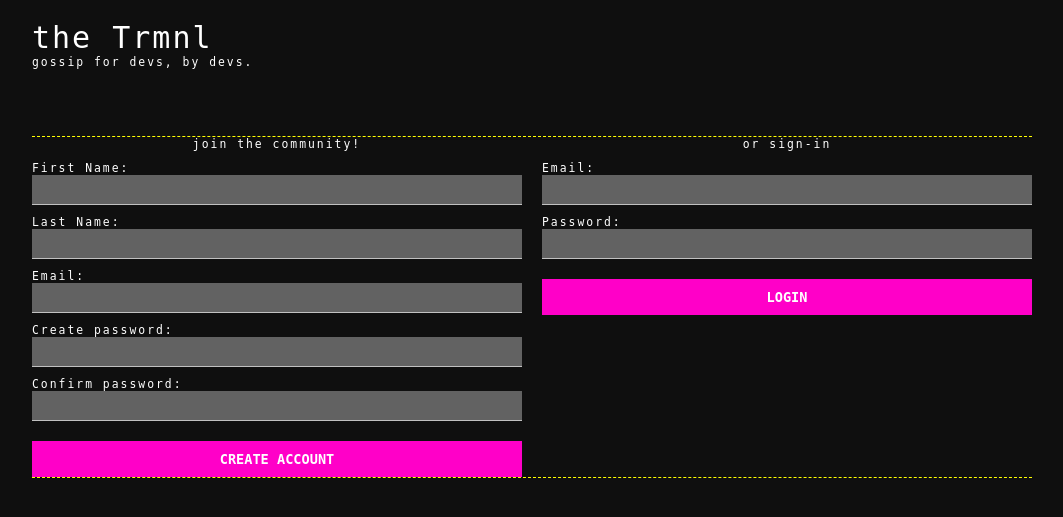
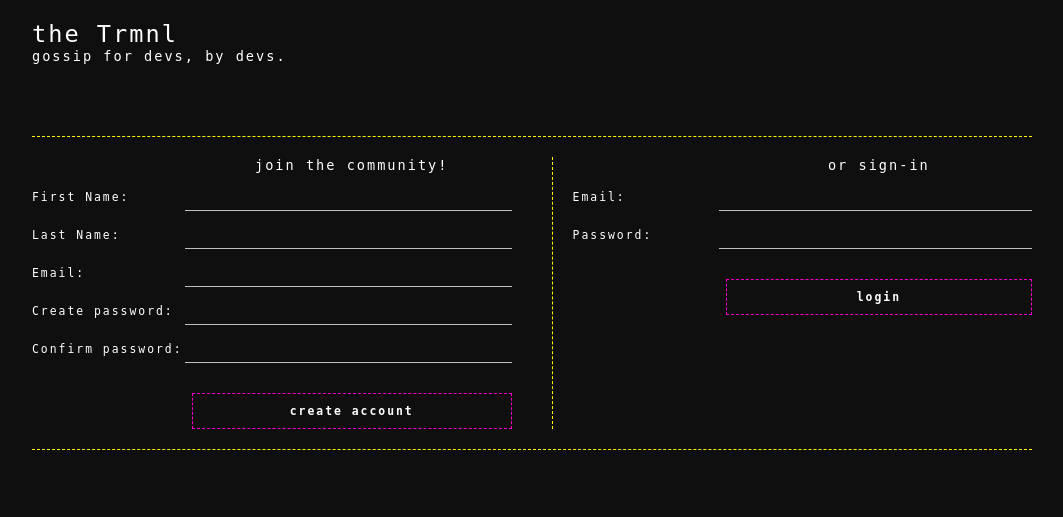
Before and after one commit to gabbe-grodin/group_project_gossip_terminal, a Flask app: page /login in a window 1280 px wide. Shown: the top 517 px of the page, without its empty margins (108-1171 px from the left). Run offline with Flask 3, Linux system fonts and the light colour scheme.

Commit message:
further evolving style/layout

```diff
--- a/flask_app/static/css/style.css
+++ b/flask_app/static/css/style.css
@@ -60,10 +60,10 @@ body *{
     font-size: 1.14rem;
 }
 h1 {
-    font-size: 3rem;
+    font-size: 2.36rem;
 }
 h2 {
-    font-size: 1.14rem;
+    font-size: 1.36rem;
 }
 h3 {
     font-size: 1.14rem;
@@ -73,7 +73,7 @@ h4 {
 }
 button,
 .btn{
-    font-size: 1.36rem;
+    font-size: 1.14rem;
 }
 /*******************************************/
 /*! FONT-WEIGHT
@@ -82,7 +82,7 @@ button,
 .btn,
 nav a,
 a{
-    font-weight: 500;
+    font-weight: 300;
 }
 button,
 .btn,
@@ -114,6 +114,10 @@ thead{
 }
 nav a{
     /* line-height: 4rem; */
+}
+button,
+.btn{
+    letter-spacing: .2rem;
 }
 /*******************************************/
 /*! TEXT ALIGN
@@ -150,11 +154,13 @@ html {
 }
 input,
 textarea{
-    background-color: #626262;
+    /* background-color: #626262; */
+    background-color: #0f0f0f;
 }
 button,
 .btn{
-    background-color: #ff00c8;
+    background-color: #0f0f0f;
+    /* background-color: #ff00c843; */
 }
 button:hover,
 .btn:hover{
@@ -208,6 +214,9 @@ thead{
 }
 .red{
     color: #ff5e5e;
+}
+.blue{
+    color: #91d1ff;
 }
 .black{
     color: #0f0f0f;
@@ -280,7 +289,7 @@ a:hover{
 .upper,
 button,
 .btn{
-    text-transform: uppercase;
+    /* text-transform: uppercase; */
 }
 .italic{
     font-style: italic;
@@ -315,6 +324,15 @@ button,
 .gap-5 {
     gap: 5rem;
 }
+.flx-1{
+    flex: 1;
+}
+.flx-2{
+    flex: 2;
+}
+.flx-3{
+    flex: 3;
+}
 .space-evenly{
     justify-content: space-evenly;
 }
@@ -345,7 +363,7 @@ footer{
 }
 input{
     width: 100%;
-    height: 30px;
+    height: 28px;
 }
 button,
 .btn{
@@ -356,15 +374,16 @@ button,
     width: 50%;
 }
 .big-section{
-    width: 800px;
+    overflow: hidden;
+    width: 600px;
 }
-.half-section{
+/* .half-section{
     width: 50%;
     height: inherit;
-}
+} */
 .sml-section{
     width: 300px;
-    height: inherit;
+    /* height: inherit; */
 }
 .alert{
     width: 1000px;
@@ -380,11 +399,18 @@ header,
 footer{
     padding-top: 20px;
 }
+input,
+textarea{
+    padding-left: 18px;
+}
 .pd-10{
     padding: 10px;
 }
 .pd-l-10{
     padding-left: 15px;
+}
+.pd-l-20{
+    padding-left: 20px;
 }
 .mt{
     margin-top: 20px;
@@ -398,7 +424,7 @@ footer{
 button,
 .btn{
     padding: 10px;
-    margin-top: 10px;
+    margin-top: 20px;
 }
 .custom-select select{
     padding: 10px;
@@ -426,7 +452,8 @@ textarea{
 }
 button,
 .btn{
-    border: none;
+    /* border: none; */
+    border: 1px dashed #ff00c8;
 }
 .border-t-none,
 .border-t-none:active{
--- a/flask_app/templates/block_files/header.html
+++ b/flask_app/templates/block_files/header.html
@@ -7,7 +7,7 @@
 
         <!-- ! typing and blinking cursor w/css start -->
 
-        <div class="css-typing">
+        <div class="css-typing mt">
             <h2>Welcome, {{ this_user.first_name }}.</h2>
         </div>
 
--- a/flask_app/templates/block_files/nav.html
+++ b/flask_app/templates/block_files/nav.html
@@ -2,7 +2,7 @@
 <html lang="en">
 <body>
     {% block nav %}
-        <nav class="flx gap-2 mt">
+        <nav class="flx gap-2 mt blue">
 
             <!-- if view_one.html link to dashboard -->
             {% if filename=='dash.html' %}
--- a/flask_app/templates/login.html
+++ b/flask_app/templates/login.html
@@ -54,43 +54,54 @@
 
 
     <main>
-        <div class="flx row gap-2 border-t-dash border-b-dash">
+        <div class="flx row gap-4 border-t-dash border-b-dash">
 
 
 
             <!-- REGISTRATION FORM -->
 
-            <form action="/register" method="post" class="flx col gap-1" id="reg">
+            <form action="/register" method="post" class="mt mb flx col gap-1" id="reg">
+                <div class="flx row">
+                    <div class="flx-1"></div>
+
+                    <div class="flx-2">
                         <h2 class="text-center">join the community!</h2>
-                <div>
-                    <label for="first_name">First Name: </label>
-                    <input type="text" name="first_name" class="border-l-none border-r-none border-t-none">
+                    </div>
                 </div>
 
-                <div>
-                    <label for="last_name">Last Name: </label>
-                    <input type="text" name="last_name" class="border-l-none border-r-none border-t-none">
+                <div class="flx row align-items-base">
+                    <label for="first_name" class="flx-1">First Name: </label>
+                    <input type="text" name="first_name" class="flx-2 border-l-none border-r-none border-t-none">
                 </div>
 
-                <div>
-                    <label for="email">Email: </label>
-                    <input type="text" name="email" class="border-l-none border-r-none border-t-none">
+                <div class="flx row align-items-base">
+                    <label for="last_name" class="flx-1">Last Name: </label>
+                    <input type="text" name="last_name" class="flx-2 border-l-none border-r-none border-t-none">
                 </div>
 
-                <div>
-                    <label for="password">Create password: </label>
-                    <input type="password" name="password" class="border-l-none border-r-none border-t-none">
+                <div class="flx row align-items-base">
+                    <label for="email" class="flx-1">Email: </label>
+                    <input type="text" name="email" class="flx-2 border-l-none border-r-none border-t-none">
                 </div>
 
-                <div>
-                    <label for="confirm_password">Confirm password: </label>
-                    <input type="password" name="confirm_password" class="border-l-none border-r-none border-t-none">
+                <div class="flx row align-items-base">
+                    <label for="password" class="flx-1">Create password: </label>
+                    <input type="password" name="password" class="flx-2 border-l-none border-r-none border-t-none">
                 </div>
 
-                <div>
+                <div class="flx row align-items-base">
+                    <label for="confirm_password" class="flx-1">Confirm password: </label>
+                    <input type="password" name="confirm_password" class="flx-2 border-l-none border-r-none border-t-none">
+                </div>
+
+                <div class="flx row">
+                    <div class="flx-1"></div>
+
+                    <div class="flx-2">
                         <button type="submit">
                             create account
                         </button>
+                    </div>
                 </div>
             </form>
             <!-- FORM END REGISTRATION-->
@@ -99,21 +110,34 @@
 
             <!-- LOGIN FORM -->
 
-            <form action="/login" method="post" class="flx col gap-1" id="login">
+            <form action="/login" method="post" class="border-l-dash mt mb pd-l-20 flx col gap-1" id="login">
+                <div class="flx row">
+                    <div class="flx-1"></div>
+
+                    <div class="flx-2">
                         <h2 class="text-center">or sign-in</h2>
-                <div>
-                    <label for="email">Email: </label>
-                    <input type="text" name="email" class="border-l-none border-r-none border-t-none">
+                    </div>
                 </div>
 
-                <div>
-                    <label for="password">Password: </label>
-                    <input type="password" name="password" class="border-l-none border-r-none border-t-none">
+                <div class="flx row align-items-base">
+                    <label for="email" class="flx-1">Email: </label>
+                    <input type="text" name="email" class="flx-2 border-l-none border-r-none border-t-none">
                 </div>
 
-                <div>
+                <div class="flx row align-items-base">
+                    <label for="password" class="flx-1">Password: </label>
+                    <input type="password" name="password" class="flx-2 border-l-none border-r-none border-t-none">
+                </div>
+
+
+                <div class="flx row">
+                    <div class="flx-1"></div>
+
+                    <div class="flx-2">
                         <button type="submit" >login</button>
                     </div>
+                </div>
+
             </form>
             <!-- FORM LOGIN END -->
 
--- a/flask_app/templates/view_one.html
+++ b/flask_app/templates/view_one.html
@@ -31,7 +31,7 @@
                 {% endif %}
 
             </div>
-            <div class="flx row gap-5">
+            <div class="flx row gap-3">
                 <h2>{{ post.creator.first_name }} {{ post.creator.last_name }} spilled this tea on {{ post.created_at.strftime("%m-%d-%Y") }}</h2>
 
                 {% if post.created_at != post.updated_at %}
```
Lines whose indentation alone changed are shown as unchanged.
